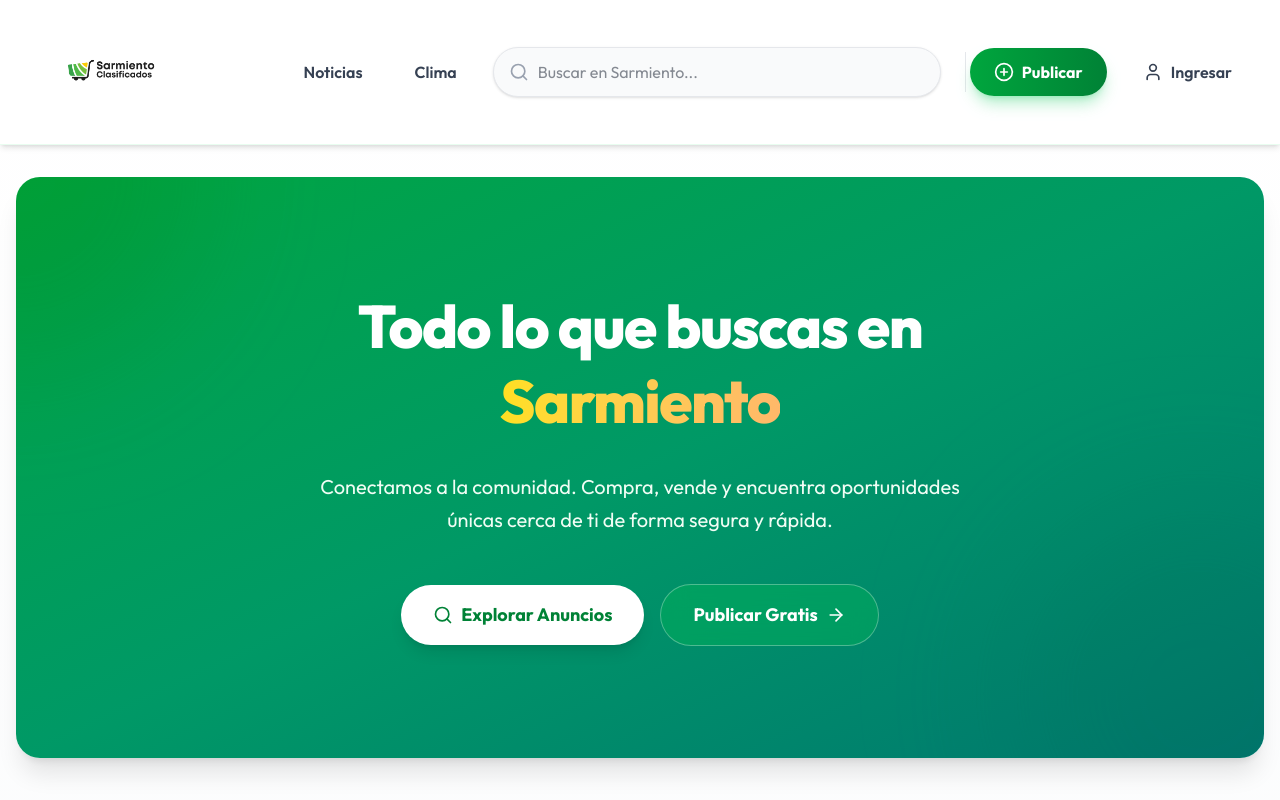
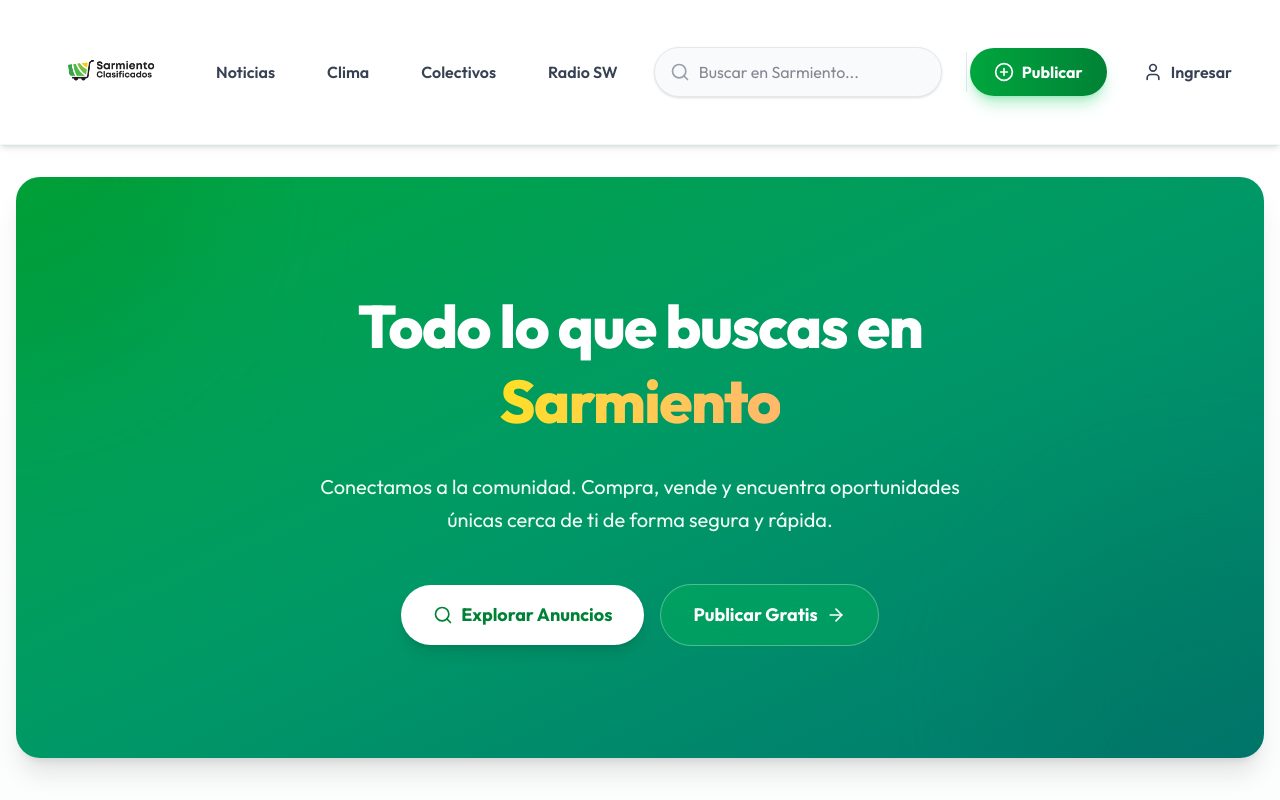
Before and after one commit to Alechavezsw/SARMIENTOCLASIFICADOS, a React (Vite) app: page / in a window 1280 px wide. Shown: the top 800 px of the page. Built offline with nearby package versions, Linux system fonts and the light colour scheme; no server answers; the database is empty.

Commit message:
Agregar enlace Colectivos en navbar desktop

```diff
--- a/src/components/layout/Navbar.tsx
+++ b/src/components/layout/Navbar.tsx
@@ -29,6 +29,14 @@
 
                         <Link to="/clima" className="flex items-center gap-2 text-gray-700 hover:text-green-600 font-semibold transition-colors px-3 xl:px-4 py-2.5 whitespace-nowrap text-sm xl:text-base hover:bg-green-50 rounded-lg">
                             <span>Clima</span>
+                        </Link>
+
+                        <Link to="/colectivos" className="flex items-center gap-2 text-gray-700 hover:text-green-600 font-semibold transition-colors px-3 xl:px-4 py-2.5 whitespace-nowrap text-sm xl:text-base hover:bg-green-50 rounded-lg">
+                            <span>Colectivos</span>
+                        </Link>
+
+                        <Link to="/radio" className="flex items-center gap-2 text-gray-700 hover:text-purple-600 font-semibold transition-colors px-3 xl:px-4 py-2.5 whitespace-nowrap text-sm xl:text-base hover:bg-purple-50 rounded-lg">
+                            <span>Radio SW</span>
                         </Link>
 
                         <div className="max-w-xs xl:max-w-md w-full relative">
```
